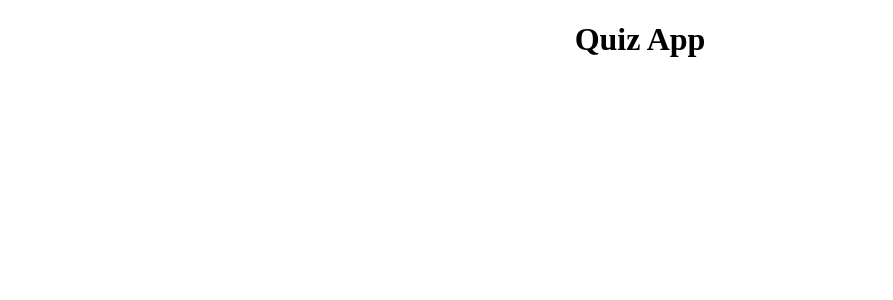
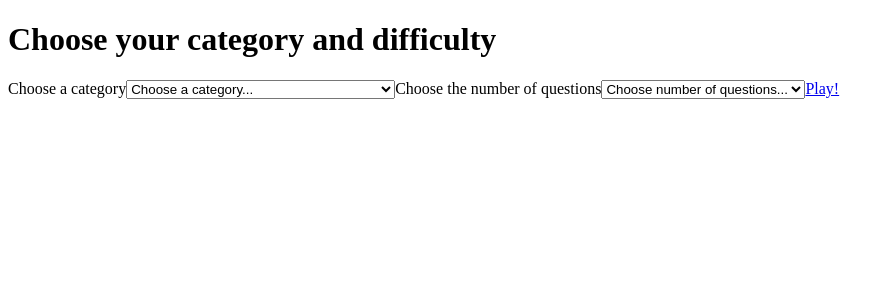
Before and after one commit to hannahakhtar/quiz, a React (Create React App) app: page /quiz-app/selection in a window 1280 px wide. Shown: the top 300 px of the page, without its empty margins (0-893 px from the left). Built offline with nearby package versions, Linux system fonts and the light colour scheme.

Commit message:
routing set

```diff
--- a/src/App.js
+++ b/src/App.js
@@ -1,11 +1,25 @@
+import React from 'react'
+import { BrowserRouter, Switch, Route, Redirect } from 'react-router-dom'
+
 import './App.scss';
 
+import Home from './components/Home'
+import Selection from './components/Selection'
+import Quiz from './components/Quiz'
+
+
 function App() {
-  return (
-    <div className="App">
-      <h1>Quiz App</h1>
-    </div>
-  );
+  return <>
+    <BrowserRouter>
+      <Switch>
+        <Route exact path="/quiz-app" component={Home} />
+        <Route exact path="/quiz-app/selection" component={Selection} />
+        <Route exact path="/quiz-app/play" component={Quiz} />
+        <Redirect to="/quiz-app/not-found"/>
+      </Switch>
+    </BrowserRouter>
+  </>
+
 }
 
-export default App;
+export default App
--- /dev/null
+++ b/src/components/Home.js
@@ -0,0 +1,13 @@
+import React from 'react'
+import { Link } from 'react-router-dom'
+
+const Home = () => {
+  return <>
+<h1>Home</h1>
+<Link to={{
+  pathname: "/quiz-app/selection",
+}}>Play!</Link>
+</>
+}
+
+export default Home
--- /dev/null
+++ b/src/components/Quiz.js
@@ -0,0 +1,9 @@
+import React from 'react'
+
+
+const Quiz = () => {
+ return <h1>Quiz</h1>
+
+}
+
+export default Quiz
--- /dev/null
+++ b/src/components/Selection.js
@@ -0,0 +1,53 @@
+import React, { useState } from 'react'
+import { Link } from 'react-router-dom'
+
+const Selection = () => {
+  const [category, setCategory] = useState('')
+  const [questionNo, setQuestionNo] = useState('')
+
+  return <>
+    <h1>Choose your category and difficulty</h1>
+    <label>Choose a category</label>
+    <select name="selection" id="selection" onChange={e => setCategory(e.target.value)}>
+      <option disable="true" >Choose a category...</option>
+      <option value="27">Animals</option>
+      <option value="25">Art</option>
+      <option value="26">Celebrities</option>
+      <option value="16">Entertainment: Board Games</option>
+      <option value="10">Entertainment: Books</option>
+      <option value="32">Entertainment: Cartoons & Animations</option>
+      <option value="29">Entertainment: Comics</option>
+      <option value="11">Entertainment: Film</option>
+      <option value="31">Entertainment: Japanese Anime & Manga</option>
+      <option value="12">Entertainment: Music</option>
+      <option value="13">Entertainment: Musicals & Theatres</option>
+      <option value="14">Entertainment: Television</option>
+      <option value="15">Entertainment: Video Games</option>
+      <option value="9">General Knowledge</option>
+      <option value="22">Geography</option>
+      <option value="23">History</option>
+      <option value="20">Mythology</option>
+      <option value="24">Politics</option>
+      <option value="17">Science & Nature</option>
+      <option value="18">Science: Computers</option>
+      <option value="19">Science: Mathematics</option>
+      <option value="30">Science: Gadgets</option>
+      <option value="21">Sports</option>
+      <option value="28">Vehicles</option>
+    </select>
+    <label id="numberOfQuestions">Choose the number of questions</label>
+    <select onChange={e => setQuestionNo(e.target.value)}>
+    <option disable="true" >Choose number of questions...</option>
+      <option value="10">10</option>
+      <option value="15">15</option>
+      <option value="20">20</option>
+      <option value="25">25</option>
+    </select>
+    <Link to={{
+      pathname: "/quiz-app/play",
+      state: { category, questionNo }
+    }}>Play!</Link>
+  </>
+}
+
+export default Selection
```
